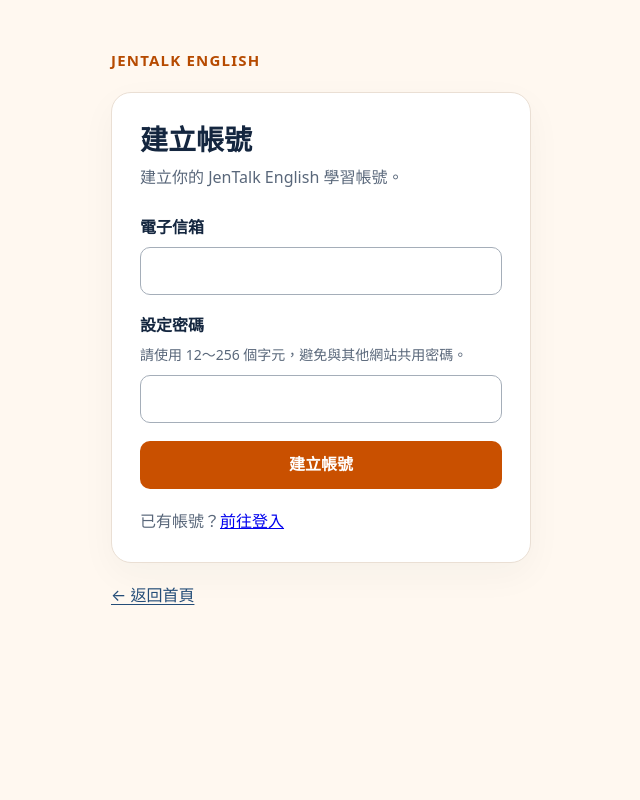
After one commit to kevinooll/my_webV2, a Flask app: page /auth/register in a window 1280 px wide. The commit adds this page. Shown: the whole page, without its empty margins (319-959 px from the left). Run offline with Flask 3, Linux system fonts and the light colour scheme.

Commit message:
Restore member form templates and include booking CSRF token

```diff
--- /dev/null
+++ b/py_engweb/app/templates/auth_register.html
@@ -0,0 +1,57 @@
+<!doctype html>
+<html lang="zh-Hant">
+<head>
+  <meta charset="utf-8">
+  <meta name="viewport" content="width=device-width, initial-scale=1">
+  <meta name="robots" content="noindex, nofollow">
+  <title>會員註冊｜JenTalk English</title>
+  <style>
+    * { box-sizing: border-box; }
+    body { margin: 0; min-height: 100vh; background: #fff8f0; color: #14263f; font-family: system-ui, -apple-system, "Microsoft JhengHei", sans-serif; line-height: 1.6; }
+    main { width: min(100%, 460px); margin: 0 auto; padding: 48px 20px; }
+    .brand { color: #b64a00; font-size: 15px; font-weight: 800; letter-spacing: .08em; }
+    .card { margin-top: 20px; padding: 28px; background: #fff; border: 1px solid #eadfd4; border-radius: 20px; box-shadow: 0 12px 36px #18283f0a; }
+    h1 { margin: 0 0 8px; font-size: 28px; line-height: 1.3; }
+    .intro { margin: 0 0 24px; color: #59677a; }
+    label { display: block; margin-bottom: 6px; font-weight: 700; }
+    .field { margin-bottom: 18px; }
+    input { display: block; width: 100%; min-height: 48px; border: 1px solid #a5aeb9; border-radius: 10px; padding: 10px 12px; font: inherit; font-size: 16px; background: #fff; color: #14263f; }
+    button { width: 100%; min-height: 48px; border: 0; border-radius: 10px; background: #c95000; color: #fff; font: inherit; font-weight: 800; cursor: pointer; }
+    button:hover { background: #a74100; }
+    :focus-visible { outline: 3px solid #1762a9; outline-offset: 3px; }
+    .notice { padding: 12px; border-radius: 8px; background: #fff2df; overflow-wrap: anywhere; }
+    .back { display: inline-block; margin-top: 20px; color: #244d78; text-underline-offset: 3px; }
+    @media (max-width: 360px) { main { padding: 32px 16px; } .card { padding: 22px 18px; } }
+  </style>
+</head>
+<body>
+  <main>
+    <div class="brand">JENTALK ENGLISH</div>
+    <section class="card" aria-labelledby="login-title">
+      <h1 id="login-title">建立帳號</h1>
+      <p class="intro">建立你的 JenTalk English 學習帳號。</p>
+      {% for category, message in get_flashed_messages(with_categories=true) %}
+      <p class="notice" role="alert">{{ message }}</p>
+      {% endfor %}
+      <form method="post" data-motion-submit action="{{ url_for('auth.register_post') }}">
+        {% if csrf_token is defined %}
+        <input type="hidden" name="csrf_token" value="{{ csrf_token() }}">
+        {% endif %}
+        <div class="field">
+          <label for="email">電子信箱</label>
+          <input id="email" type="email" name="email" required autocomplete="username" inputmode="email" autocapitalize="none" spellcheck="false">
+        </div>
+        <div class="field">
+          <label for="password">設定密碼</label>
+          <p id="password-help" class="intro" style="margin:0 0 8px;font-size:14px">請使用 12～256 個字元，避免與其他網站共用密碼。</p>
+          <input id="password" type="password" name="password" required autocomplete="new-password" minlength="12" maxlength="256" aria-describedby="password-help">
+        </div>
+        <button type="submit">建立帳號</button>
+        <p class="motion-form-status" role="status" data-motion-status></p>
+      </form>
+      <p class="intro" style="margin:20px 0 0">已有帳號？<a href="/auth/login">前往登入</a></p>
+    </section>
+    <a class="back" href="/">← 返回首頁</a>
+  </main>
+</body>
+</html>
--- a/py_engweb/app/templates/booking_trial.html
+++ b/py_engweb/app/templates/booking_trial.html
@@ -3,6 +3,7 @@
 {% block content %}
 <h2>預約試聽</h2>
 <form method="post" data-motion-submit>
+  <input type="hidden" name="csrf_token" value="{{ csrf_token() }}">
   <label>姓名*<input name="name" required></label>
   <label>Email*<input name="email" type="email" required></label>
   <label>LINE ID<input name="line_id"></label>
```
Also changed, not shown: py_engweb/app/templates/auth_login.html (added, +56 -0 lines).
